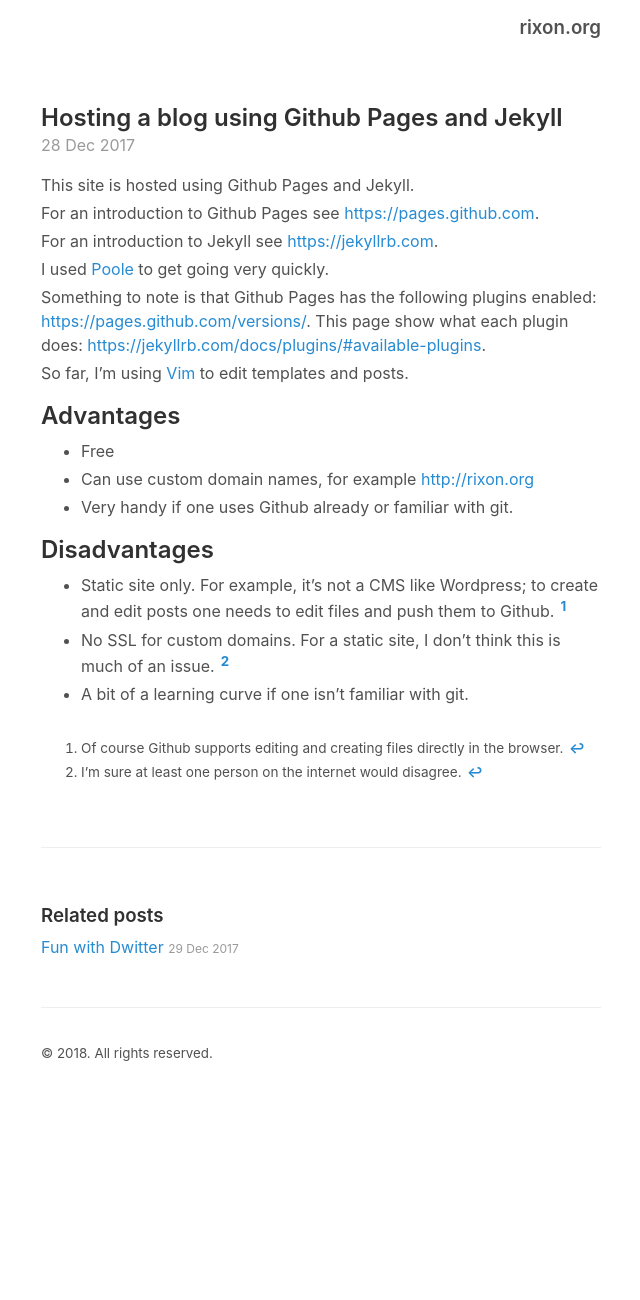
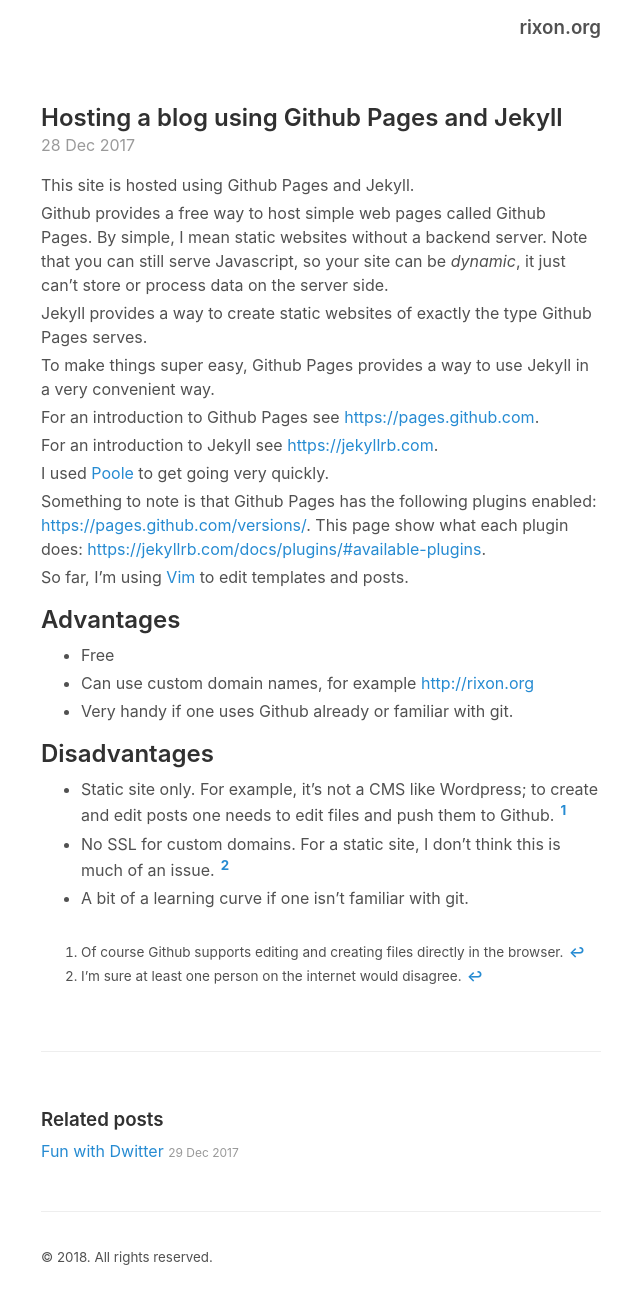
Before and after one commit to jeremyrixon/jeremyrixon, a Jekyll site: the page built from _posts/2017-12-28-hosting-with-github-jekyll.md, in a window 1280 px wide. Shown: the whole page, without its empty margins (319-959 px from the left). Built offline with Jekyll 4.4.1, drawn with Linux system fonts in a browser that asks for light colours; before the commit the page ends 1096 px from its top, so only the background shows below that.

Commit message:
Add text

```diff
--- a/_posts/2017-12-28-hosting-with-github-jekyll.md
+++ b/_posts/2017-12-28-hosting-with-github-jekyll.md
@@ -4,6 +4,12 @@
 ---
 
 This site is hosted using Github Pages and Jekyll.
+
+Github provides a free way to host simple web pages called Github Pages. By simple, I mean static websites without a backend server. Note that you can still serve Javascript, so your site can be _dynamic_, it just can't store or process data on the server side.
+
+Jekyll provides a way to create static websites of exactly the type Github Pages serves.
+
+To make things super easy, Github Pages provides a way to use Jekyll in a very convenient way.
 
 <!-- more -->
 
```
